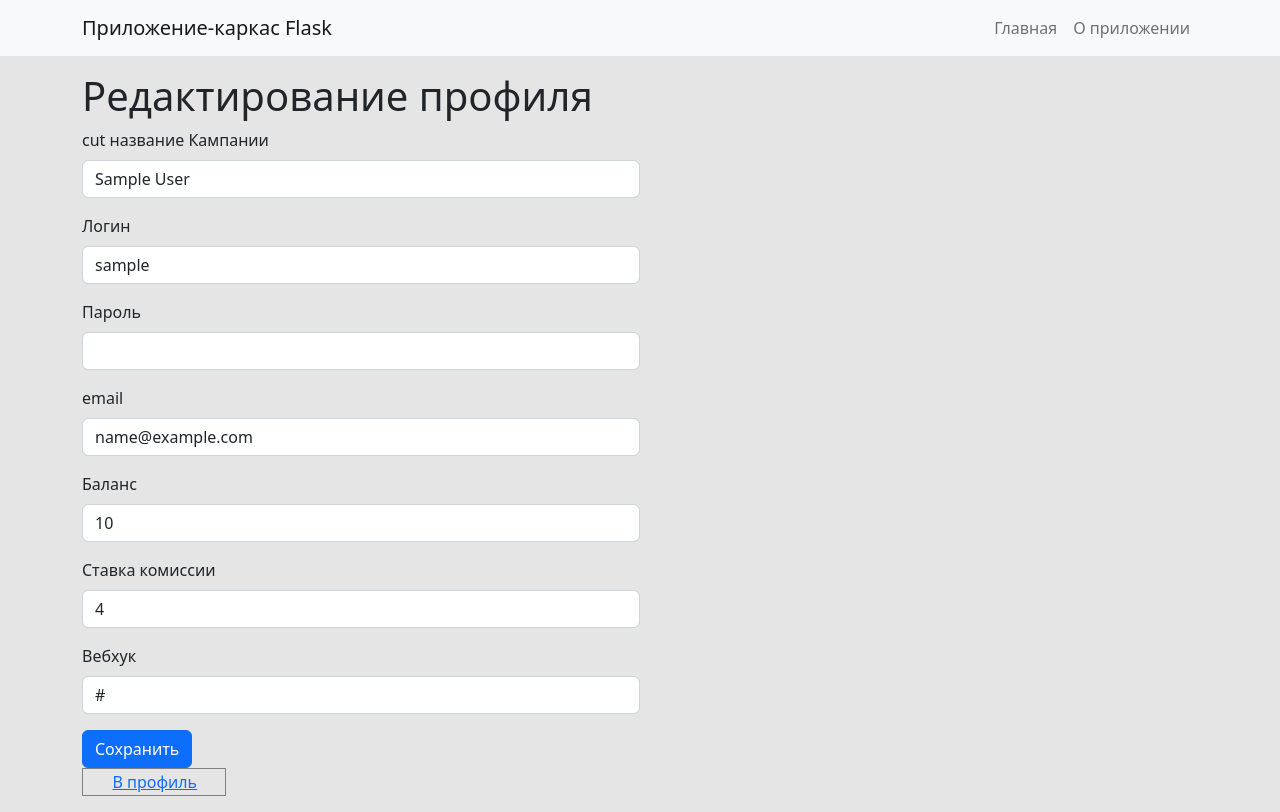
After one commit to Andreilkt/flask_balans_api, a Flask app: page /edit/1 in a window 1280 px wide. The commit adds this page. Run offline with Flask 3, Linux system fonts and the light colour scheme; tables that the repository leaves empty hold one stand-in row (values such as "Sample post").

Commit message:
Добавлена возможность редактирования пользователей

```diff
--- a/app.py
+++ b/app.py
@@ -80,8 +80,11 @@ def register():
         commission_rate = request.form['commission_rate']
         URL_webhook = request.form['URL_webhook']
         user = User.query.filter_by(username=username).first()
+        # email = User.query.filter_by(email=email).first()
         if user:
             flash('Имя пользователя уже занято')
+        # elif email:
+        #     flash('email уже занят')
         else:
             hashed_password = generate_password_hash(password)
             new_user = User(name=name, username=username, password=hashed_password, email=email, balance=balance,
@@ -91,6 +94,30 @@ def register():
             flash('Аккаунт успешно создан')
             return redirect(url_for('login'))
     return render_template('register.html')
+
+
+@app.route('/edit/<int:id>', methods=['GET', 'POST'])
+def edit_user(id):
+    user = User.query.get_or_404(id)
+    if request.method == 'POST':
+        user.name = request.form['name']
+        user.username = request.form['username']
+        user.password = request.form['password']
+        user.email = request.form['email']
+        user.balance = request.form['balance']
+        user.commission_rate = request.form['commission_rate']
+        user.URL_webhook = request.form['URL_webhook']
+        db.session.commit()
+        return redirect(url_for('profile'))
+    return render_template('edit.html', user=user)
+
+
+@app.route('/delete/<int:id>', methods=['POST'])
+def delete_user(id):
+    user = User.query.get_or_404(id)
+    db.session.delete(user)
+    db.session.commit()
+    return redirect(url_for('profile'))
 
 
 @app.route('/profile')
--- a/link.txt
+++ b/link.txt
@@ -10,6 +10,7 @@ flask create-admin
 
 api
 https://habr.com/ru/articles/855936/
+https://habr.com/ru/articles/358152/
 
 
 учебник фласк и деплой на сервер
--- a/models.py
+++ b/models.py
@@ -14,9 +14,10 @@ class User(UserMixin, db.Model):
     commission_rate = db.Column(db.Integer)
     URL_webhook = db.Column(db.String(100))
 
+    # def __repr__(self):
+    #     return f'<User {self.username}>'
     def __repr__(self):
-        return f'<User {self.username}>'
-
+        return f"User(name='{self.name}', username='{self.username}', email='{self.email}', balance='{self.balance}', commission_rate='{self.commission_rate}', URL_URL_webhook='{self.URL_URL_webhook}')"
 
 class Transaction(db.Model):
     id = db.Column(db.Integer, primary_key=True)
--- /dev/null
+++ b/templates/edit.html
@@ -0,0 +1,49 @@
+{% extends 'base.html' %}
+
+{% block content %}
+<h1>Редактирование профиля</h1>
+<div class="col-6">
+    <form method="post" action="{{ url_for('edit_user', id=user.id) }}">
+        <div class="mb-3">cut
+            <label for="name" class="form-label">название Кампании</label>
+            <input type="text" class="form-control" id="name" name="name" value="{{ user.name }}" required>
+        </div>
+        <div class="mb-3">
+            <label for="username" class="form-label">Логин</label>
+            <input type="text" class="form-control" id="username" name="username" value="{{ user.username }}" required>
+        </div>
+                <div class="mb-3">
+                    <label for="password" class="form-label">Пароль</label>
+                    <input type="text" class="form-control" id="password" name="password" value="" required>
+                </div>
+        <div class="mb-3">
+            <label for="email" class="form-label">email</label>
+            <input type="text" class="form-control" id="email" name="email" value="{{ user.email }}" required>
+        </div>
+        <div class="mb-3">
+            <label for="balance" class="form-label">Баланс</label>
+            <input type="text" class="form-control" id="balance" name="balance" value="{{ user.balance }}" required>
+        </div>
+        <div class="mb-3">
+            <label for="commission_rate" class="form-label">Ставка комиссии</label>
+            <input type="text" class="form-control" id="commission_rate" name="commission_rate"
+                   value="{{ user.commission_rate }}" required>
+        </div>
+        <div class="mb-3">
+            <label for="URL_webhook" class="form-label">Вебхук</label>
+            <input type="text" class="form-control" id="URL_webhook" name="URL_webhook"
+                   value="{{ user.URL_webhook }}" required>
+        </div>
+        <button type="submit" class="btn btn-primary">Сохранить</button>
+    </form>
+</div>
+<table border=1 style="cellpadding: 5; cellspacing:5 ">
+
+    <tr align=center>
+
+        <td>
+        <td width="140"><a href="{{ url_for('profile') }}">В профиль</a></td>
+
+    </tr>
+</table>
+{% endblock %}
--- a/templates/profile.html
+++ b/templates/profile.html
@@ -21,6 +21,10 @@
     <table border=1 style="cellpadding: 25; cellspacing:25 ">
         <tr align=center>
             <td>
+             <td width="140"><a href="{{ url_for('edit_user', id=user.id) }}" >Изменить данные пользователя</a></td>
+            <form method="post" action="{{ url_for('delete_user', id=user.id) }}" style="display: inline">
+                        <button type="submit" class="btn btn-sm btn-danger mx-1">Удалить</button>
+                    </form>
             <td width="140"><a href="{{url_for ('users') }}">Перейти на страницу пользователей</a></td>
             <td width="140"><a href="{{url_for ('transactions') }}">Перейти на страницу транзакций</a></td>
         </tr>
```
